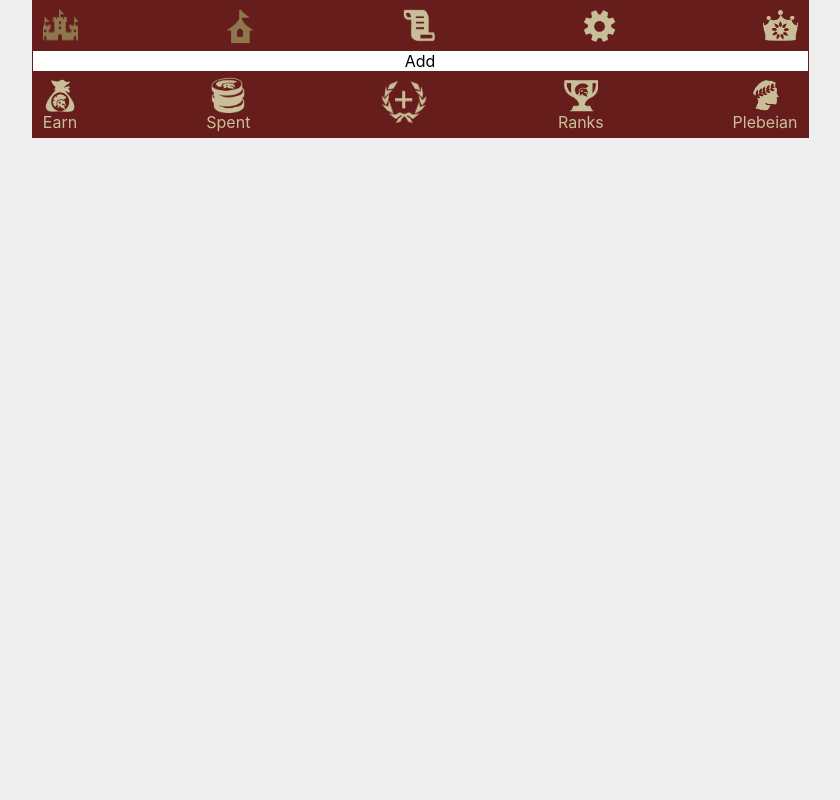
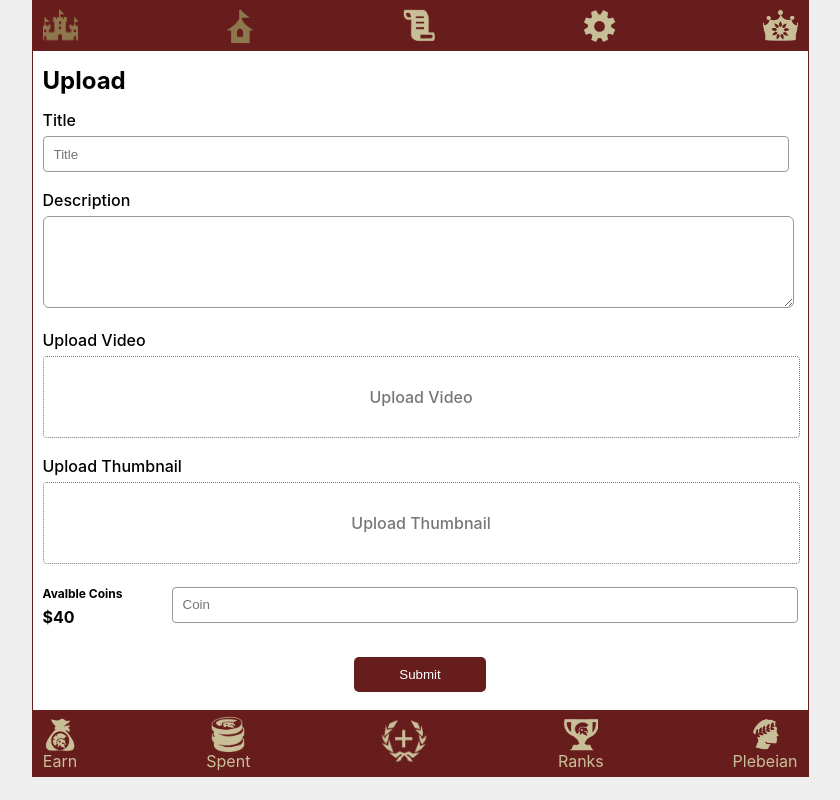
Before and after one commit to ckkempower/frontend, a React (Create React App) app: page /add in a window 1280 px wide. Shown: the whole page, without its empty margins (220-1060 px from the left). Built offline with nearby package versions, Linux system fonts and the light colour scheme.

Commit message:
Add video UI added

```diff
--- a/src/pages/Add/index.jsx
+++ b/src/pages/Add/index.jsx
@@ -1,10 +1,63 @@
 import Header from "../../components/Header";
+// import { useForm } from "react-hook-form";
+import "./styles.scss";
 
 const Add = () => {
   return (
     <>
       <Header />
-      <div>Add</div>
+      <div className="upload_screen">
+        <div className="heading">
+          <h2>Upload </h2>
+        </div>
+        <div className="form">
+          <form>
+            <div className="form-group">
+              <label>Title</label>
+              <input type="text" placeholder="Title" />
+            </div>
+            <div className="form-group">
+              <label>Description</label>
+              <textarea
+                id="w3review"
+                name="w3review"
+                rows="4"
+                cols="50"
+              ></textarea>
+            </div>
+            <div className="form-group">
+              <label>Upload Video</label>
+              <div className="files">
+                <input type="file" />
+                <div className="ulpad_text">
+                  <h4>Upload Video</h4>
+                </div>
+              </div>
+            </div>
+            <div className="form-group">
+              <label>Upload Thumbnail</label>
+              <div className="files">
+                <input type="file" />
+                <div className="ulpad_text">
+                  <h4>Upload Thumbnail</h4>
+                </div>
+              </div>
+            </div>
+            <div className="form-group cust_cls">
+              <div className="total_coins">
+                <label>Avalble Coins</label>
+                <h3>$40</h3>
+              </div>
+
+              <input type="number" placeholder="Coin" />
+            </div>
+
+            <div className="form-group text-center">
+              <button className="btn-sub">Submit</button>
+            </div>
+          </form>
+        </div>
+      </div>
     </>
   );
 };
--- /dev/null
+++ b/src/pages/Add/styles.scss
@@ -0,0 +1,112 @@
+.upload_screen {
+  text-align: left;
+  padding: 0 10px;
+  height: calc(100% - 140px);
+  overflow: auto;
+  .heading {
+    margin: 15px 0;
+    h2 {
+      margin: 0;
+    }
+  }
+  .form {
+    .form-group {
+      margin-bottom: 18px;
+      label {
+        width: 100%;
+        display: inline-block;
+        font-weight: 500;
+        margin-bottom: 6px;
+      }
+      input {
+        width: 94%;
+        height: 34px;
+        border: 1px solid #999;
+        padding: 0 10px;
+        border-radius: 4px;
+      }
+      textarea#w3review {
+        width: 98% !important;
+        border: 1px solid #999;
+        border-radius: 6px;
+        padding: 5px;
+        height: 80px;
+        min-height: 32px;
+      }
+      .files {
+        position: relative;
+
+        input {
+          height: 80px;
+          opacity: 0;
+          border: 1px dotted #777;
+          z-index: 99;
+          position: relative;
+          cursor: pointer;
+        }
+        .ulpad_text {
+          position: absolute;
+          width: 100%;
+          top: 0;
+          text-align: center;
+          border: 1px dotted #777;
+          border-radius: 4px;
+          height: 80px;
+          display: flex;
+          align-items: center;
+          justify-content: center;
+          z-index: 1;
+          cursor: pointer;
+          h4 {
+            margin: 0;
+            color: #777;
+            font-weight: 500;
+          }
+        }
+      }
+    }
+  }
+}
+
+.form-group.cust_cls {
+  display: flex;
+  align-items: center;
+  justify-content: space-between;
+  input {
+    width: 60% !important;
+    // margin: 0 15px;
+  }
+  .total_coins {
+    label {
+      font-size: 12px;
+      font-weight: 700;
+    }
+    h3 {
+      margin: 0;
+      font-size: 16px;
+    }
+  }
+}
+
+.form-group.text-center {
+  text-align: center;
+  margin-top: 30px;
+}
+button.btn-sub {
+  background: #681d1d;
+  border: none;
+  color: #fff;
+  padding: 10px 45px;
+  border-radius: 5px;
+}
+
+@media screen and (min-width: 480px) {
+  .form-group.cust_cls {
+    input {
+      width: 80% !important;
+    }
+  }
+  .upload_screen .form .form-group input {
+    width: 96%;
+  }
+}
```
